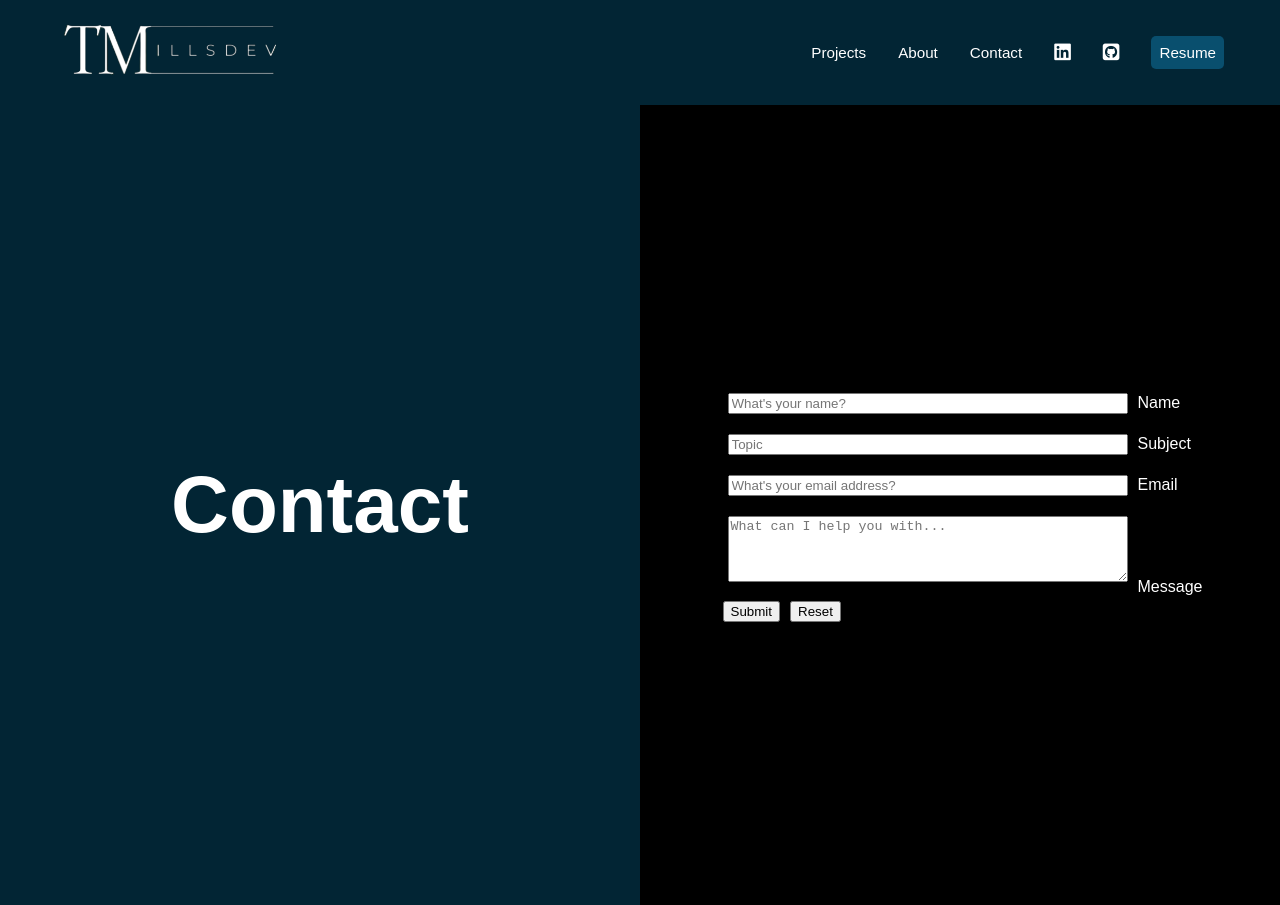
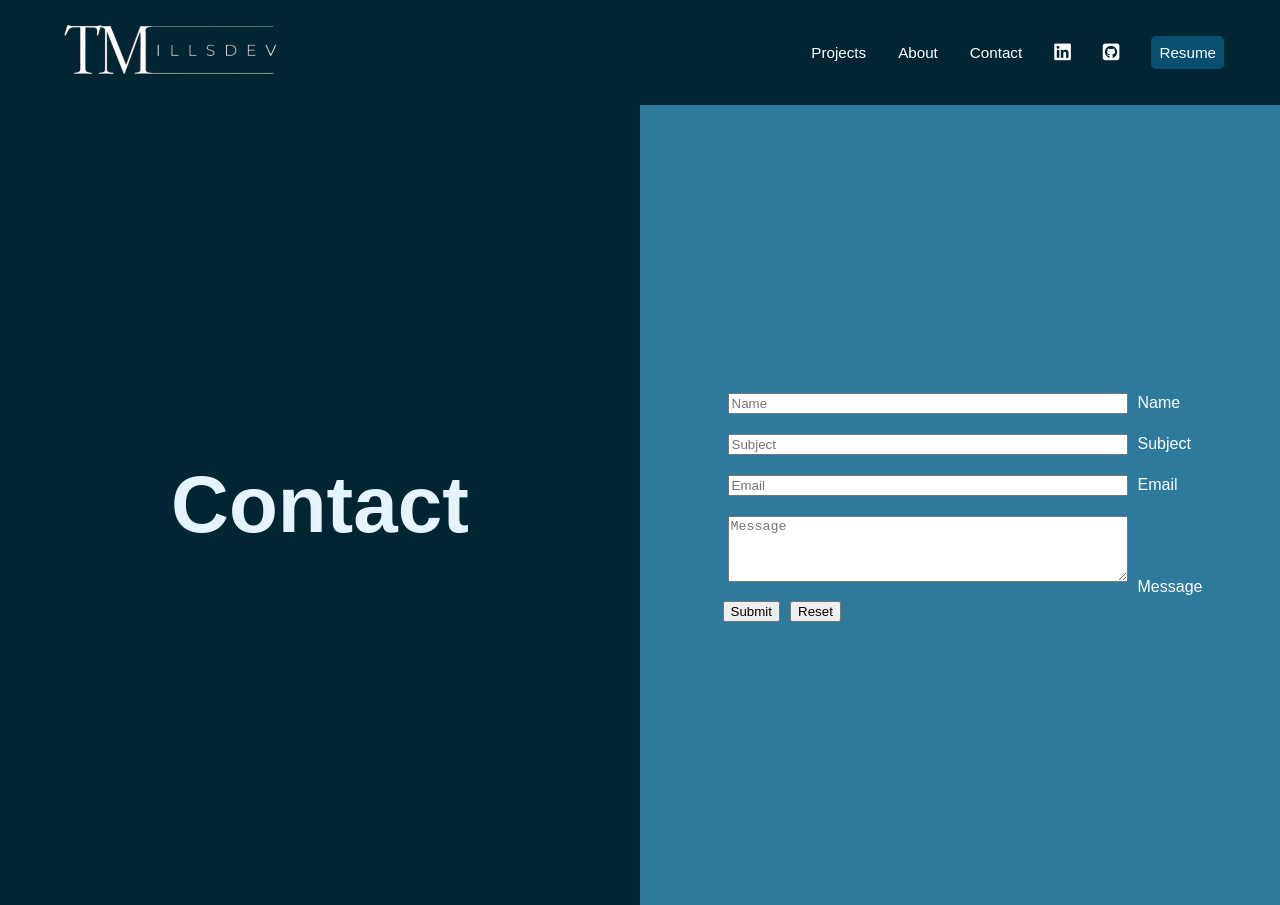
Before and after one commit to tmills5/portfolio_app, a React (Create React App) app: page /contact in a window 1280 px wide. Built offline with nearby package versions, Linux system fonts and the light colour scheme; a web font is replaced by a local one.

Commit message:
change labels

```diff
--- a/src/App.css
+++ b/src/App.css
@@ -390,6 +390,7 @@ article {
 
 
 /* ----------------Contact------------------ */
+
 /* section on home */
 #contact {
   width: 400px;
@@ -398,6 +399,7 @@ article {
   padding: 3rem 0;
 }
 
+/* contact page */
 .contact-pane-left, .contact-pane-right {
   height: 100vh;
   display: flex;
@@ -405,13 +407,14 @@ article {
   justify-content: center;
 }
 
+
 .contact-pane-right {
-  background-color: black;
+  background-color: var(--accent2);
 }
 
 .contact-pane-left-text {
   font-size: 80px;
-  color: white;
+  color: var(--secondary);
 }
 
 .form-input {
--- a/src/components/Form.js
+++ b/src/components/Form.js
@@ -23,7 +23,7 @@ const Form = () => {
         contrast
         label="Name"
         type="text"
-        placeholder="What's your name?"
+        placeholder="Name"
         value={name}
         onChange={e => setName(e.target.value)}
       />
@@ -31,7 +31,7 @@ const Form = () => {
         className="form-input"
         contrast
         label="Subject"
-        placeholder='Topic'
+        placeholder='Subject'
         type="text"
         value={subject}
         onChange={e => setSubject(e.target.value)}
@@ -40,7 +40,7 @@ const Form = () => {
         className="form-input"
         contrast
         label='Email'
-        placeholder="What's your email address?"
+        placeholder="Email"
         value={email}
         onChange={e => setEmail(e.target.value)}
       />
@@ -49,7 +49,7 @@ const Form = () => {
         contrast
         label='Message'
         rows={4}
-        placeholder="What can I help you with..."
+        placeholder="Message"
         value={message}
         onChange={e => setMessage(e.target.value)}
       />
```
